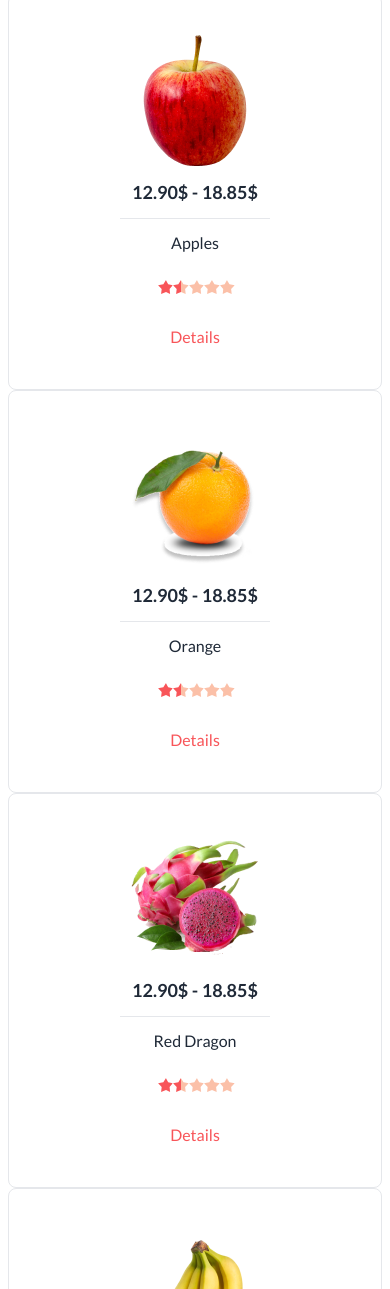
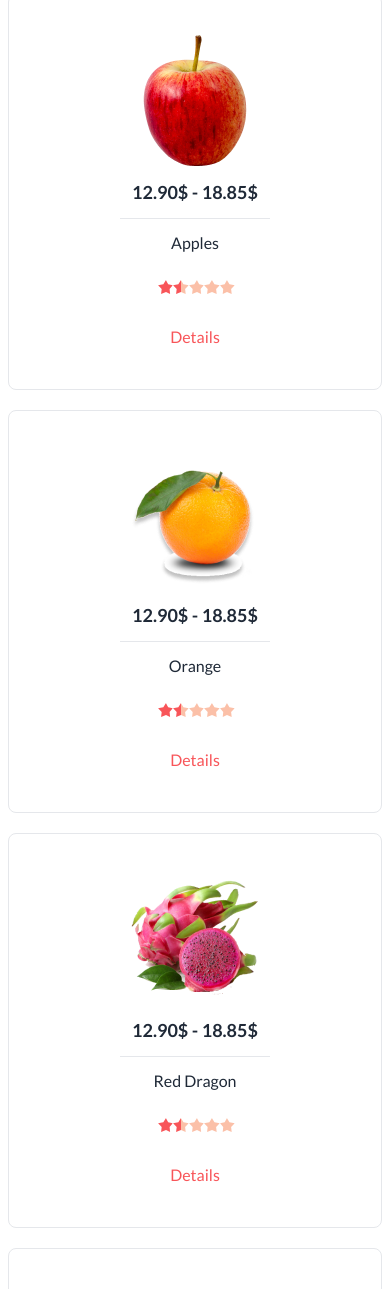
Before and after one commit to abdulllah01/Fruit-brust, a plain HTML site: page index.html in a window 390 px wide. Shown: the part 711-2000 px from the top of the page. Drawn offline with nearby package versions, Linux system fonts and the light colour scheme.

Commit message:
card secation completed

```diff
--- a/index.html
+++ b/index.html
@@ -319,10 +319,10 @@
 
     <!-- card section  -->
 
-        <div class="mt-16 md:grid md:grid-cols-2  lg:flex justify-center container  lg:mx-auto gap-3  px-2 lg:px-0">
+        <div class="mt-16 md:grid md:grid-cols-2  lg:flex justify-center container  lg:mx-auto  md:gap-3 lg:gap-3 lg:mb-8 px-2 lg:px-0">
 
 <!-- card 1 -->
-        <div class="lg:w-[250px] items-center text-center space-y-3 p-10 rounded-lg border">
+        <div class="lg:w-[250px] items-center text-center space-y-3 p-10 mb-5 lg:mb-0 md:mb-0 rounded-lg border">
             <img class= "mx-auto"src="images/fruit6.png" alt="">
             <h3 class="text-lg font-bold">12.90$ - 18.85$</h3>
             <div class="w-[150px] h-[1px] bg-gray-200 mx-auto"></div>
@@ -376,7 +376,7 @@
              </div>
         </div>
 <!-- card 2 -->
-        <div class="lg:w-[250px] items-center text-center space-y-3 p-10 rounded-lg border">
+        <div class="lg:w-[250px] items-center text-center space-y-3 p-10 rounded-lg border  mb-5 lg:mb-0 md:mb-0 ">
             <img class= "mx-auto"src="images/fruit7.png" alt="">
             <h3 class="text-lg font-bold">12.90$ - 18.85$</h3>
             <div class="w-[150px] h-[1px] bg-gray-200 mx-auto"></div>
@@ -433,7 +433,7 @@
 
 
 <!-- card 3 -->
-        <div class="lg:w-[250px] items-center text-center space-y-3 p-10 rounded-lg border">
+        <div class="lg:w-[250px] items-center text-center space-y-3 p-10 rounded-lg border  mb-5 lg:mb-0 md:mb-0 ">
             <img class= "mx-auto"src="images/fruit8.png" alt="">
             <h3 class="text-lg font-bold">12.90$ - 18.85$</h3>
             <div class="w-[150px] h-[1px] bg-gray-200 mx-auto"></div>
@@ -487,7 +487,7 @@
              </div>
         </div>
 <!-- card 4 -->
-        <div class="lg:w-[250px] items-center text-center space-y-3 p-10 rounded-lg border">
+        <div class="lg:w-[250px] items-center text-center space-y-3 p-10 rounded-lg border  mb-5 lg:mb-0 md:mb-0 ">
             <img class= "mx-auto"src="images/fruit9.png" alt="">
             <h3 class="text-lg font-bold">12.90$ - 18.85$</h3>
             <div class="w-[150px] h-[1px] bg-gray-200 mx-auto"></div>
```
